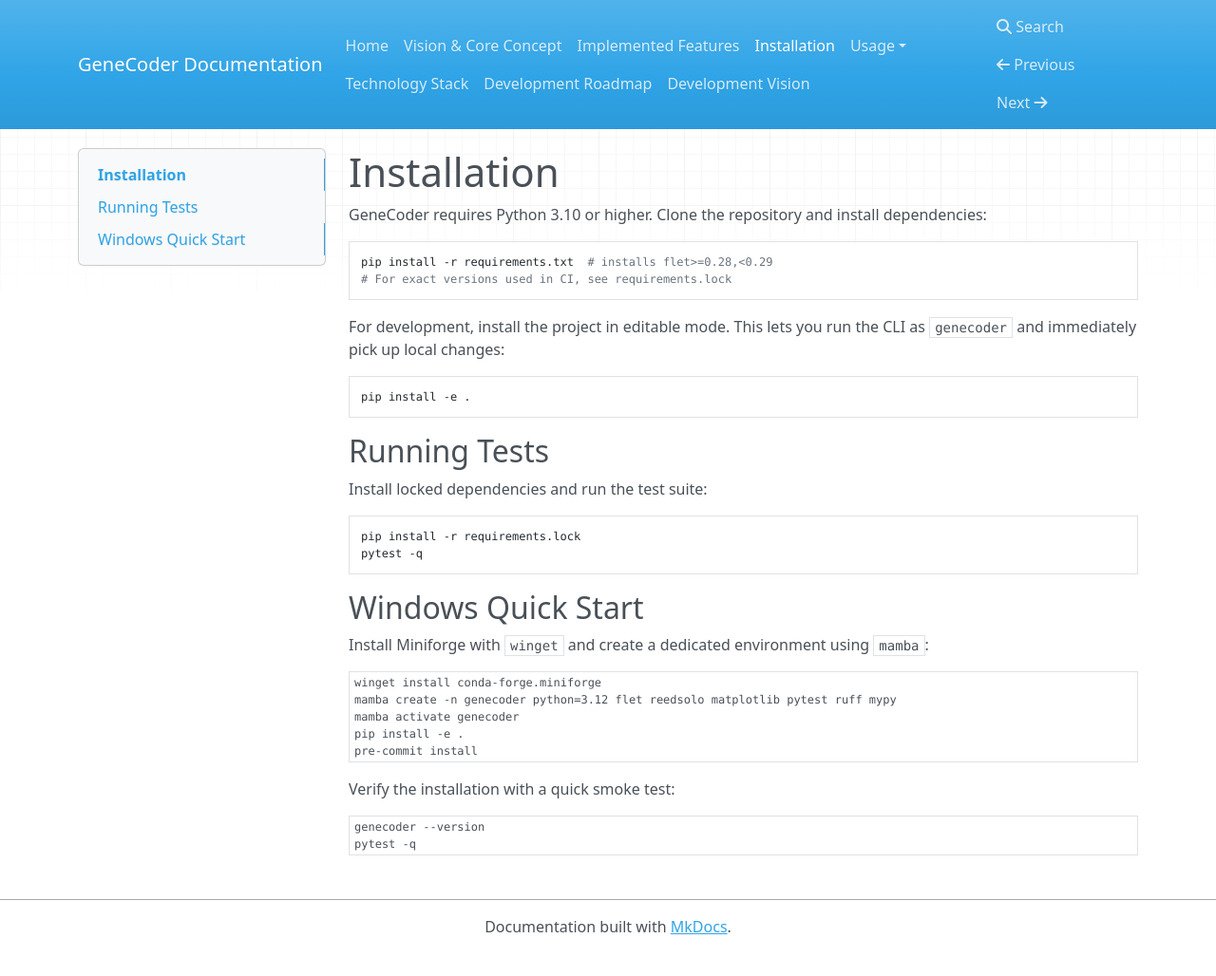
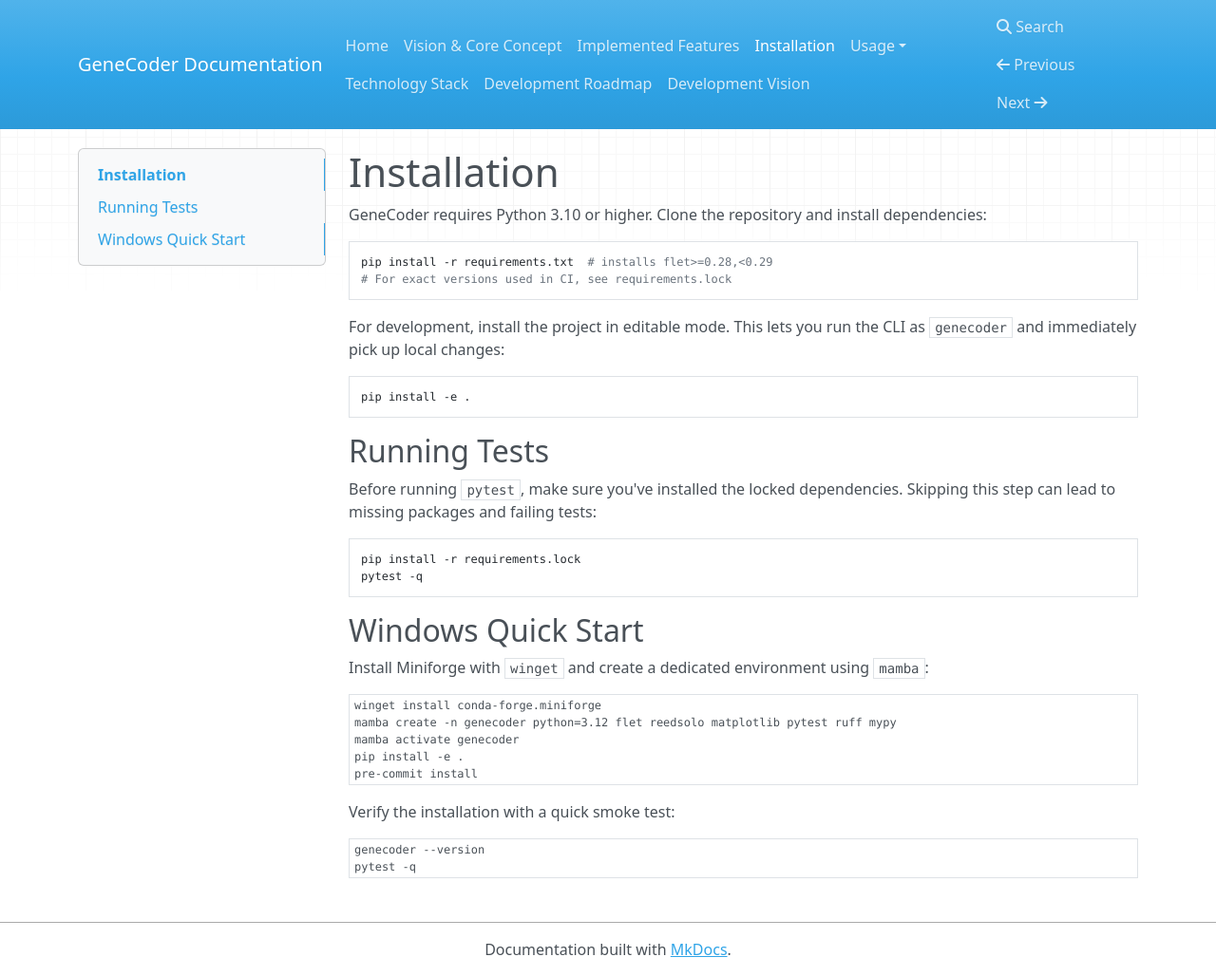
Before and after one commit to d0tTino/GeneCoder, an MkDocs documentation site: the page built from docs/installation.md, in a window 1280 px wide and 1028 px high. Shown: the whole window at 95% size. Built offline with MkDocs 1.6.1, drawn with Linux system fonts in a browser that asks for light colours; nearby versions of some CDN libraries.

Commit message:
docs: emphasize installing lockfile before tests

````diff
--- a/docs/installation.md
+++ b/docs/installation.md
@@ -16,7 +16,8 @@
 
 ## Running Tests
 
-Install locked dependencies and run the test suite:
+Before running `pytest`, make sure you've installed the locked dependencies.
+Skipping this step can lead to missing packages and failing tests:
 
 ```bash
 pip install -r requirements.lock
````
